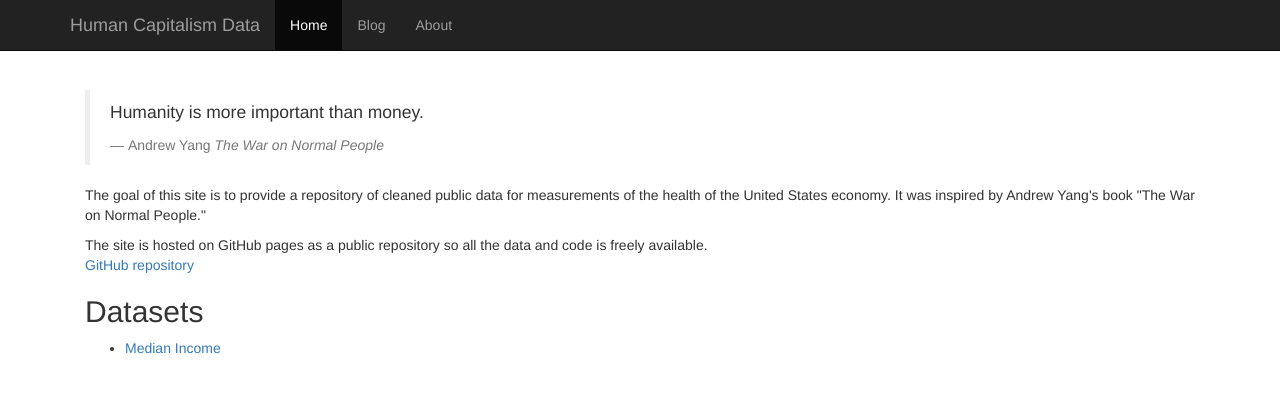
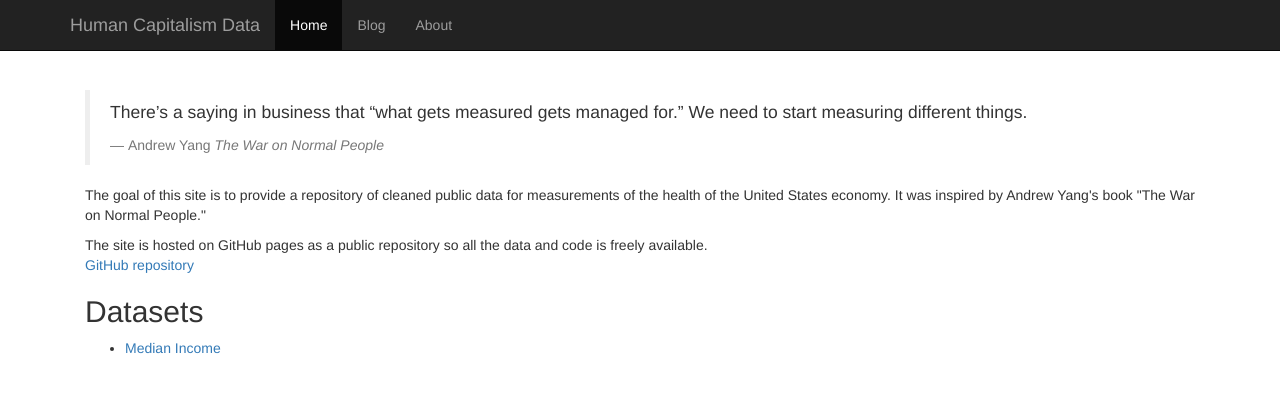
Before and after one commit to humancapitalismdata/humancapitalismdata.github.io, a Jekyll site: the page built from index.html, in a window 1280 px wide. Shown: the top 393 px of the page. Built offline with Jekyll 4.4.1, drawn with Linux system fonts in a browser that asks for light colours; nearby versions of some CDN libraries.

Commit message:
Update index.html

```diff
--- a/index.html
+++ b/index.html
@@ -4,7 +4,7 @@
 ---
 
 <blockquote class="blockquote">
-  <p class="mb-0">Humanity is more important than money.</p>
+  <p class="mb-0">There’s a saying in business that “what gets measured gets managed for.” We need to start measuring different things.</p>
   <footer class="blockquote-footer">Andrew Yang <cite title="Source Title">The War on Normal People</cite></footer>
 </blockquote>
 
```
